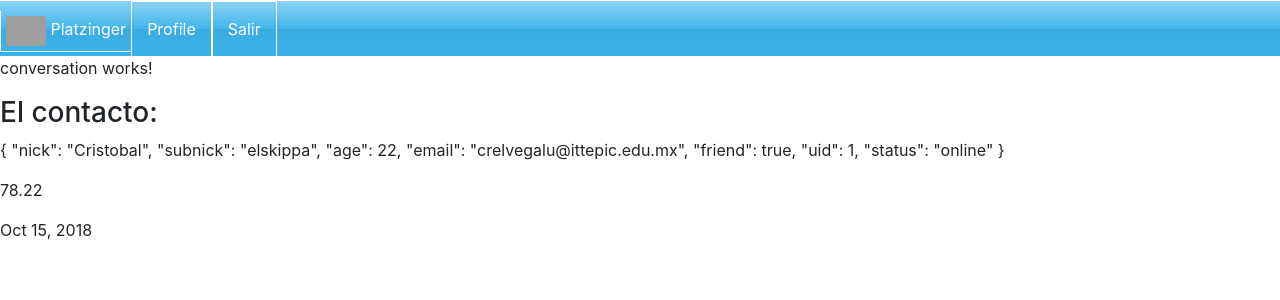
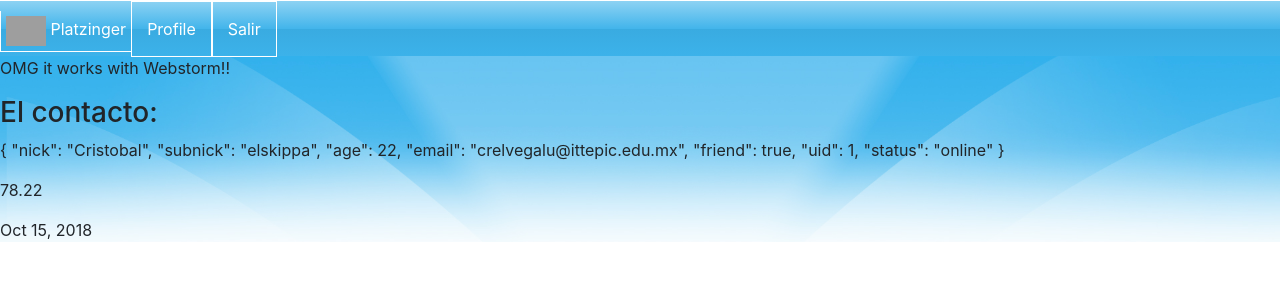
Before and after one commit to cristobalvega/platzinger, an Angular app: page /conversation/1 in a window 1280 px wide. Shown: the top 300 px of the page. Built offline with nearby package versions, Linux system fonts and the light colour scheme; grey boxes are pictures that could not be loaded.

Commit message:
fix: Angular CLI recarga desde Webtorm automáticamentegit status

```diff
--- a/package.json
+++ b/package.json
@@ -3,7 +3,7 @@
   "version": "0.0.0",
   "scripts": {
     "ng": "ng",
-    "start": "ng serve",
+    "start": "ng serve --poll=2000",
     "build": "ng build",
     "test": "ng test",
     "lint": "ng lint",
--- a/src/app/conversation/conversation.component.css
+++ b/src/app/conversation/conversation.component.css
@@ -0,0 +1,5 @@
+#conversationContainer {
+  background-image: url("/src/assets/img/msnbg.jpg");
+  background-size: 100%;
+  background-repeat: no-repeat;
+}
--- a/src/app/conversation/conversation.component.html
+++ b/src/app/conversation/conversation.component.html
@@ -1,5 +1,6 @@
+<div id="conversationContainer">
   <p>
-  conversation works!
+    OMG it works with Webstorm!!
   </p>
   <h3>El contacto:</h3>
   <p>
@@ -11,3 +12,4 @@
   <p>
     {{today   |   date}}
   </p>
+</div>
```
Lines whose indentation alone changed are shown as unchanged.
